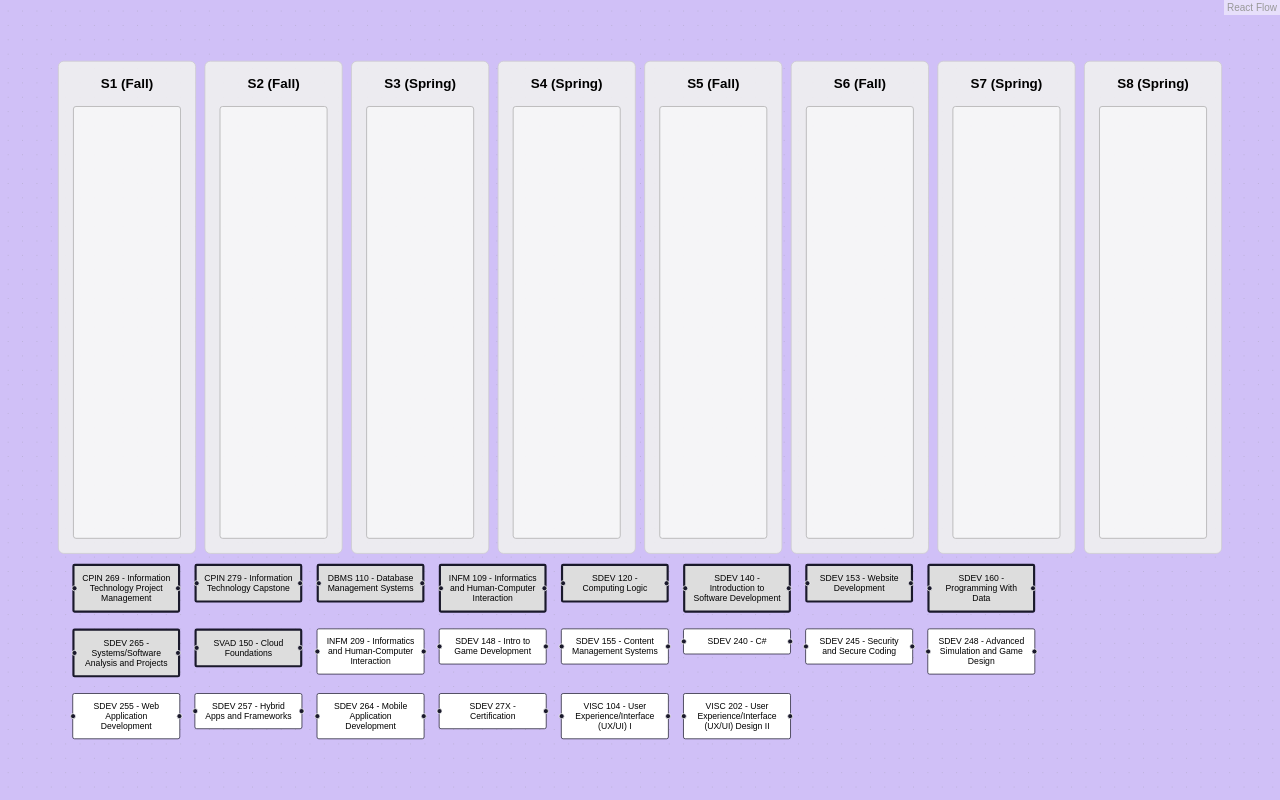
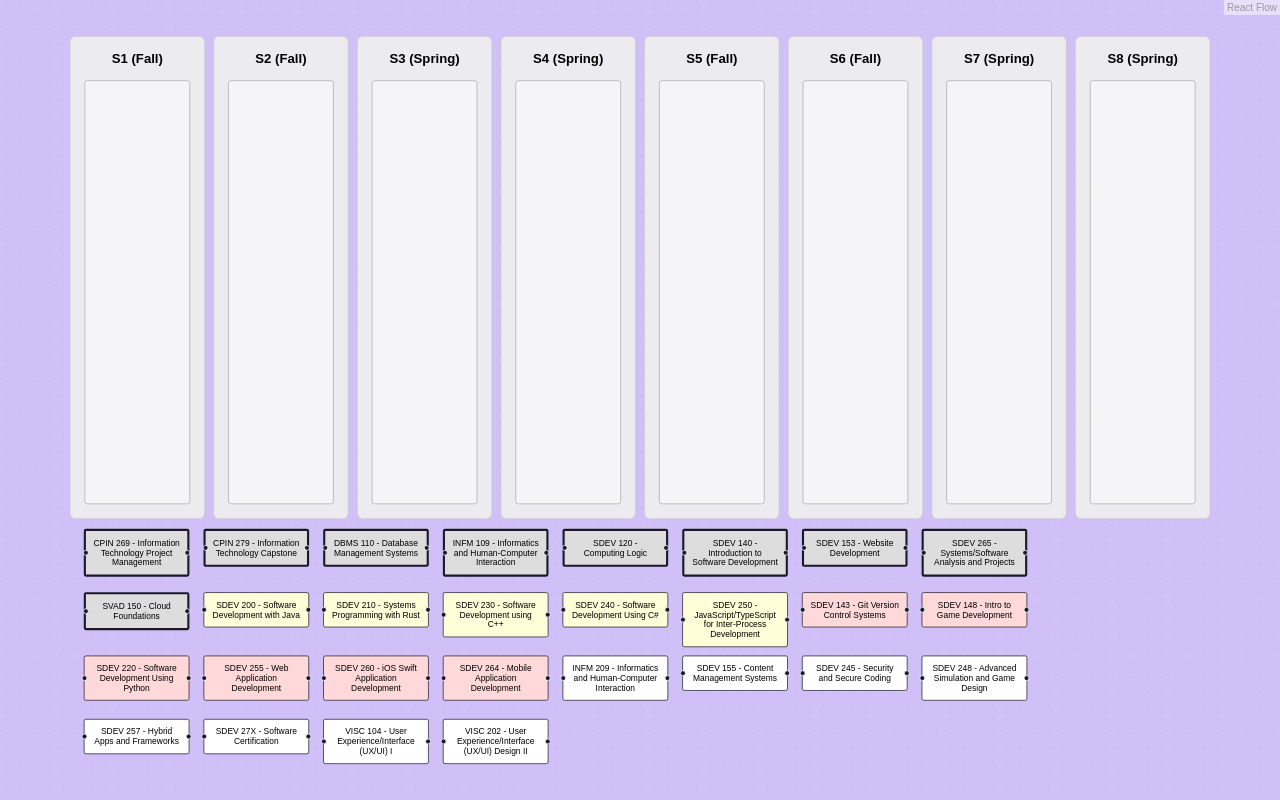
Before and after one commit to mpjovanovich/ivy-sdev-aas-walkthrough, a React (Vite) app: page / in a window 1280 px wide. Built offline with nearby package versions, Linux system fonts and the light colour scheme.

Commit message:
pretty close to having program up to date

```diff
--- a/src/data/graph.js
+++ b/src/data/graph.js
@@ -9,175 +9,245 @@ export const semesterNodes = [
   { id: "S7", type: "semester", data: { label: "S7 (Spring)" } },
   { id: "S8", type: "semester", data: { label: "S8 (Spring)" } },
 ];
-
 export const courseNodes = [
   /* ********************
    * Technical Core
    ******************** */
   // {
   //   id: "CSCI101",
-  //   partOfProgram: [],
+  //   partOfProgram: "",
+  //   creditHours: 3,
   //   data: { label: "CSCI 101 - Computer Science I" },
   // },
   // {
   //   id: "CSCI210",
-  //   partOfProgram: [],
+  //   partOfProgram: "",
+  //   creditHours: 3,
   //   data: { label: "CSCI 210 - Database Systems" },
   // },
   {
     id: "CPIN269",
-    partOfProgram: ["TechnicalCore"],
+    partOfProgram: "Technical Core",
+    creditHours: 1,
     data: { label: "CPIN 269 - Information Technology Project Management" },
   },
   {
     id: "CPIN279",
-    partOfProgram: ["TechnicalCore"],
+    partOfProgram: "Technical Core",
+    creditHours: 3,
     data: { label: "CPIN 279 - Information Technology Capstone" },
   },
   {
     id: "DBMS110",
-    partOfProgram: ["TechnicalCore"],
+    partOfProgram: "Technical Core",
+    creditHours: 3,
     data: { label: "DBMS 110 - Database Management Systems" },
   },
   {
     id: "INFM109",
-    partOfProgram: ["TechnicalCore"],
+    partOfProgram: "Technical Core",
+    creditHours: 3,
     data: { label: "INFM 109 - Informatics and Human-Computer Interaction" },
   },
   {
     id: "SDEV120",
-    partOfProgram: ["TechnicalCore"],
+    partOfProgram: "Technical Core",
+    creditHours: 3,
     data: { label: "SDEV 120 - Computing Logic" },
   },
   {
     id: "SDEV140",
-    partOfProgram: ["TechnicalCore"],
+    partOfProgram: "Technical Core",
+    creditHours: 3,
     data: { label: "SDEV 140 - Introduction to Software Development" },
   },
   {
     id: "SDEV153",
-    partOfProgram: ["TechnicalCore"],
+    partOfProgram: "Technical Core",
+    creditHours: 3,
     data: { label: "SDEV 153 - Website Development" },
   },
-  {
-    id: "SDEV160",
-    partOfProgram: ["TechnicalCore"],
-    data: { label: "SDEV 160 - Programming With Data" },
-  },
+  // {
+  //   id: "SDEV160",
+  //   partOfProgram: "Technical Core",
+  //   creditHours: 3,
+  //   data: { label: "SDEV 160 - Programming With Data" },
+  // },
   {
     id: "SDEV265",
-    partOfProgram: ["TechnicalCore"],
+    partOfProgram: "Technical Core",
+    creditHours: 3,
     data: { label: "SDEV 265 - Systems/Software Analysis and Projects" },
   },
   {
     id: "SVAD150",
-    partOfProgram: ["TechnicalCore"],
+    partOfProgram: "Technical Core",
+    creditHours: 3,
     data: { label: "SVAD 150 - Cloud Foundations" },
   },
 
-  /* *********** TODO ********* */
+  /* ********************
+   * Selective 1
+   ******************** */
+  // {
+  //   id: "CSCI201",
+  //   partOfProgram: "",
+  //   creditHours: 3,
+  //   data: { label: "CSCI 201 - Computer Science II" },
+  // },
+  {
+    id: "SDEV200",
+    partOfProgram: "Selective 1",
+    creditHours: 3,
+    data: { label: "SDEV 200 - Software Development with Java" },
+  },
+  {
+    id: "SDEV210",
+    partOfProgram: "Selective 1",
+    creditHours: 3,
+    data: { label: "SDEV 210 - Systems Programming with Rust" },
+  },
+  {
+    id: "SDEV230",
+    partOfProgram: "Selective 1",
+    creditHours: 3,
+    data: { label: "SDEV 230 - Software Development using C++" },
+  },
+  {
+    id: "SDEV240",
+    partOfProgram: "Selective 1",
+    creditHours: 3,
+    data: { label: "SDEV 240 - Software Development Using C#" },
+  },
+  {
+    id: "SDEV250",
+    partOfProgram: "Selective 1",
+    creditHours: 3,
+    data: {
+      label: "SDEV 250 - JavaScript/TypeScript for Inter-Process Development",
+    },
+  },
 
+  /* ********************
+   * Selective 2
+   ******************** */
+  {
+    id: "SDEV143",
+    partOfProgram: "Selective 2",
+    creditHours: 3,
+    data: { label: "SDEV 143 - Git Version Control Systems" },
+  },
+  {
+    id: "SDEV148",
+    partOfProgram: "Selective 2",
+    creditHours: 3,
+    data: { label: "SDEV 148 - Intro to Game Development" },
+  },
+  {
+    id: "SDEV220",
+    partOfProgram: "Selective 2",
+    creditHours: 3,
+    data: { label: "SDEV 220 - Software Development Using Python" },
+  },
+  {
+    id: "SDEV255",
+    partOfProgram: "Selective 2",
+    creditHours: 3,
+    data: { label: "SDEV 255 - Web Application Development" },
+  },
+  {
+    id: "SDEV260",
+    partOfProgram: "Selective 2",
+    creditHours: 3,
+    data: { label: "SDEV 260 - iOS Swift Application Development" },
+  },
+  {
+    id: "SDEV264",
+    partOfProgram: "Selective 2",
+    creditHours: 3,
+    data: { label: "SDEV 264 - Mobile Application Development" },
+  },
+
+  /* ********************
+   * Selective 3
+   ******************** */
+  // AAIT 110 - Artificial Intelligence Essentials CREDIT HOURS MIN: 3
+  // AAIT 261 - AWS AI Practitioner Certification CREDIT HOURS MIN: 1
+  // CPIN 270 - Workforce Preparation: Comptia Project + Certification CREDIT HOURS MIN: 1
+  // CPIN 280 - Computing and Informatics CO-OP/Internship/Externship CREDIT HOURS MIN: 1
+  // CSCI 202 - Data Structures CREDIT HOURS MIN: 3
   {
     id: "INFM209",
-    partOfProgram: [],
+    partOfProgram: "Selective 3",
+    creditHours: 3,
     data: { label: "INFM 209 - Informatics and Human-Computer Interaction" },
   },
   {
-    id: "SDEV148",
-    partOfProgram: [],
-    data: { label: "SDEV 148 - Intro to Game Development" },
-  },
-  {
     id: "SDEV155",
-    partOfProgram: [],
+    partOfProgram: "Selective 3",
+    creditHours: 3,
     data: { label: "SDEV 155 - Content Management Systems" },
   },
-  // {
-  //   id: "SDEV200",
-  //   partOfProgram: [],
-  //   data: { label: "SDEV 200 - Java" },
-  // },
-  // {
-  //   id: "SDEV210",
-  //   partOfProgram: [],
-  //   data: { label: "SDEV 210 - Systems Programming with Rust" },
-  // },
-  // {
-  //   id: "SDEV230",
-  //   partOfProgram: [],
-  //   data: { label: "SDEV 230 - C++" },
-  // },
-  {
-    id: "SDEV240",
-    partOfProgram: [],
-    data: { label: "SDEV 240 - C#" },
-  },
+  // SDEV ??? - AI course, 1 creditHour
+  // SDEV 243 - Software Resilience and Reliability, 1 creditHour
   {
     id: "SDEV245",
-    partOfProgram: [],
+    partOfProgram: "Selective 3",
+    creditHours: 3,
     data: { label: "SDEV 245 - Security and Secure Coding" },
   },
   {
     id: "SDEV248",
-    partOfProgram: [],
+    partOfProgram: "Selective 3",
+    creditHours: 3,
     data: { label: "SDEV 248 - Advanced Simulation and Game Design" },
-  },
-  // {
-  //   id: "SDEV250",
-  //   partOfProgram: [],
-  //   data: {
-  //     label: "SDEV 250 - JavaScript/TypeScript for Inter-Process Development",
-  //   },
-  // },
-  {
-    id: "SDEV255",
-    partOfProgram: [],
-    data: { label: "SDEV 255 - Web Application Development" },
   },
   {
     id: "SDEV257",
-    partOfProgram: [],
+    partOfProgram: "Selective 3",
+    creditHours: 3,
     data: { label: "SDEV 257 - Hybrid Apps and Frameworks" },
   },
-  // {
-  //   id: "SDEV260",
-  //   partOfProgram: [],
-  //   data: { label: "SDEV 260 - iOS Swift Application Development" },
-  // },
-  {
-    id: "SDEV264",
-    partOfProgram: [],
-    data: { label: "SDEV 264 - Mobile Application Development" },
-  },
+  // SDEV 266 - Advanced iOS Swift Application Development CREDIT HOURS MIN: 3
+  // SDEV 268 - Algorithms and Design Patterns CREDIT HOURS MIN: 3
   {
     id: "SDEV27X",
-    partOfProgram: [],
-    data: { label: "SDEV 27X - Certification" },
+    partOfProgram: "Selective 3",
+    creditHours: 1,
+    data: { label: "SDEV 27X - Software Certification" },
   },
   {
     id: "VISC104",
-    partOfProgram: [],
+    partOfProgram: "Selective 3",
+    creditHours: 3,
     data: { label: "VISC 104 - User Experience/Interface (UX/UI) I" },
   },
   {
     id: "VISC202",
-    partOfProgram: [],
+    partOfProgram: "Selective 3",
+    creditHours: 3,
     data: { label: "VISC 202 - User Experience/Interface (UX/UI) Design II" },
   },
 ];
 
 export const courseEdges = [
-  { id: "e-104-153", source: "VISC104", target: "SDEV153", recommended: true },
+  { id: "e-104-153", source: "VISC104", target: "SDEV153" },
   { id: "e-104-202", source: "VISC104", target: "VISC202" },
   { id: "e-109-209", source: "INFM109", target: "INFM209" },
   { id: "e-110-255", source: "DBMS110", target: "SDEV255" },
   { id: "e-120-140", source: "SDEV120", target: "SDEV140" },
-  { id: "e-120-153", source: "SDEV120", target: "SDEV153", corequisite: true },
+  { id: "e-120-143", source: "SDEV120", target: "SDEV143" },
+  { id: "e-120-153", source: "SDEV120", target: "SDEV153" },
   { id: "e-120-255", source: "SDEV120", target: "SDEV255" },
   { id: "e-140-160", source: "SDEV140", target: "SDEV160" },
-  { id: "e-140-2xx", source: "SDEV140", target: "SDEV2xx" },
+  { id: "e-140-200", source: "SDEV140", target: "SDEV200" },
+  { id: "e-140-210", source: "SDEV140", target: "SDEV210" },
+  { id: "e-140-220", source: "SDEV140", target: "SDEV220" },
+  { id: "e-140-230", source: "SDEV140", target: "SDEV230" },
+  { id: "e-140-240", source: "SDEV140", target: "SDEV240" },
+  { id: "e-140-250", source: "SDEV140", target: "SDEV250" },
   { id: "e-140-248", source: "SDEV140", target: "SDEV248" },
-  { id: "e-140-255", source: "SDEV140", target: "SDEV255", recommended: true },
+  { id: "e-140-255", source: "SDEV140", target: "SDEV255" },
   { id: "e-140-260", source: "SDEV140", target: "SDEV260" },
   { id: "e-140-269", source: "SDEV140", target: "CPIN269" },
   { id: "e-148-248", source: "SDEV148", target: "SDEV248" },
--- a/src/data/nodeStyles.js
+++ /dev/null
@@ -1,16 +0,0 @@
-// These should align with the program names in graph.js
-export const programStyles = {
-  // It's best to stick with the core having a thick border width, then you can color
-  // code any other core properties that you'd like.
-  // In the case of conflicting properties for overlapping programs:
-  // it's just going to loop through these and apply whichever property is hit first.
-  // E.g. if you had a course that shares two TCs, each with a BG color set, it's just
-  // going to apply the first one it hits.
-  // AAS: {
-  //   borderWidth: 3,
-  // },
-  // fullStack: {
-  //   // Any hex or html color name will work here.
-  //   background: "#ddd",
-  // },
-};
--- a/src/utils/layout.js
+++ b/src/utils/layout.js
@@ -7,7 +7,15 @@ import {
   SEMESTER_PADDING,
   SEMESTER_WIDTH,
 } from "../components/SemesterNode";
-import { programStyles } from "../data/nodeStyles";
+
+const partOfProgramStyles = {
+  "Technical Core": { borderWidth: 3, background: "#ddd" },
+  "Selective 1": { borderWidth: 1, background: "#fffed9" },
+  "Selective 2": { borderWidth: 1, background: "#ffd9d9" },
+};
+
+const getPartOfProgramStyle = (partOfProgram) =>
+  partOfProgramStyles[partOfProgram] ?? { borderWidth: 1, background: "" };
 
 export const getCourseEdges = (edges) => {
   return edges.map((edge) => {
@@ -17,7 +25,6 @@ export const getCourseEdges = (edges) => {
         stroke: "#aaa",
         strokeWidth: 2,
         stroke: edge.recommended ? "#ff69b4" : "#aaa",
-        strokeDasharray: edge.corequisite ? "5 5" : "none",
       },
     };
   });
@@ -46,21 +53,9 @@ export const getCourseNodes = (nodes, semesterNodes) => {
         const y = semesterYPositions[node.parentId];
         semesterYPositions[node.parentId] += NODE_HEIGHT + NODE_VERTICAL_MARGIN;
 
-        // Get the border width and background color for this node.
-        let borderWidth = 1;
-        let background = "";
-
-        node.program.forEach((core) => {
-          if (programStyles[core]) {
-            if (programStyles[core].borderWidth) {
-              console.log("borderWidth", programStyles[core].borderWidth);
-              borderWidth = programStyles[core].borderWidth;
-            }
-            if (programStyles[core].background) {
-              background = programStyles[core].background;
-            }
-          }
-        });
+        const { borderWidth, background } = getPartOfProgramStyle(
+          node.partOfProgram,
+        );
 
         return {
           ...node,
@@ -96,6 +91,10 @@ export const getCourseNodes = (nodes, semesterNodes) => {
         if (currentColumn === 0) {
           currentRow++;
         }
+        const { borderWidth, background } = getPartOfProgramStyle(
+          node.partOfProgram,
+        );
+
         return {
           ...node,
           position: {
@@ -105,10 +104,8 @@ export const getCourseNodes = (nodes, semesterNodes) => {
           targetPosition: "left",
           sourcePosition: "right",
           style: {
-            borderWidth: node.partOfProgram.includes("TechnicalCore") ? 3 : 1,
-            background: node.partOfProgram.includes("TechnicalCore")
-              ? "#ddd"
-              : "",
+            borderWidth,
+            background,
             width: NODE_WIDTH,
             minheight: NODE_HEIGHT,
           },
```
Also changed, not shown: 1 other file (tests, documents, lock files or other folders).
